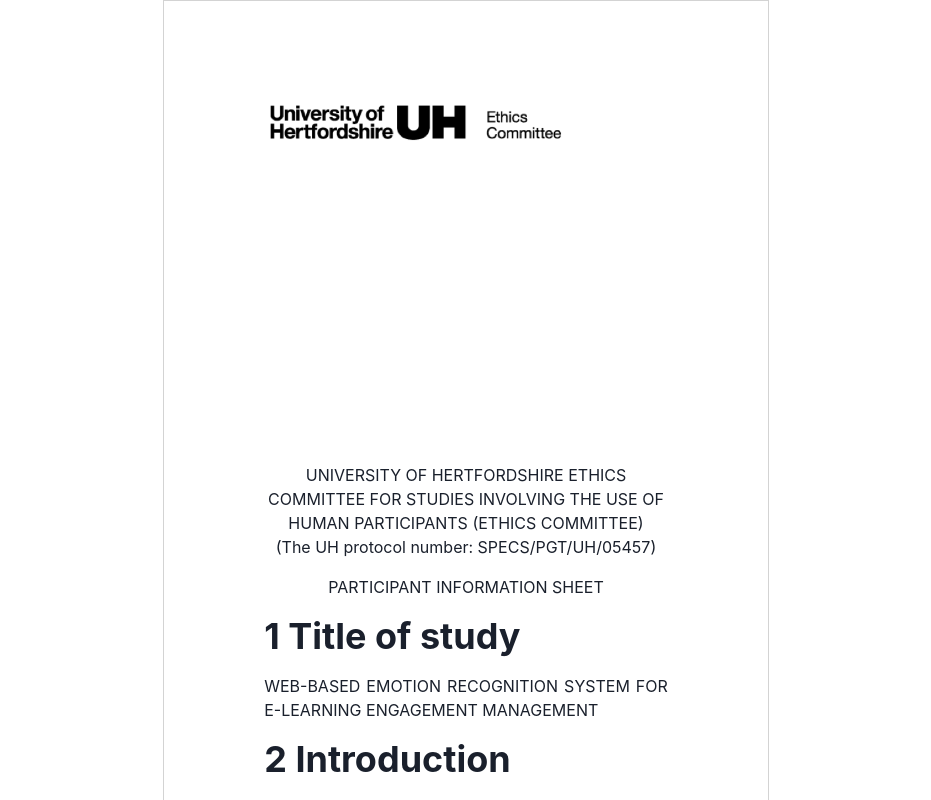
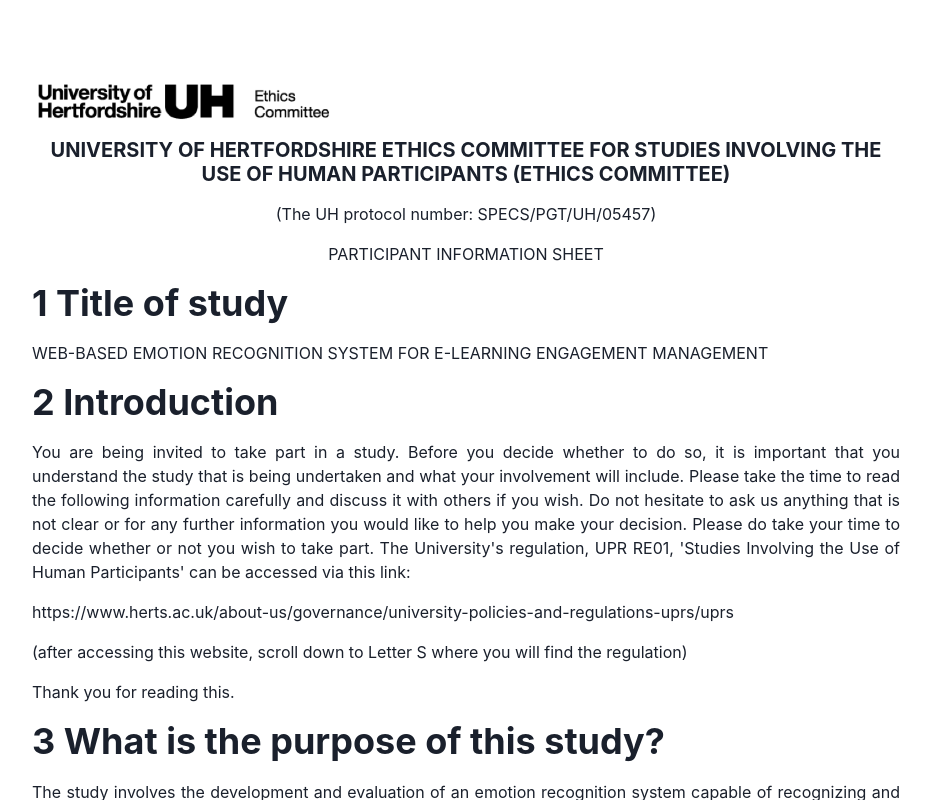
Before and after one commit to temitopeakinsoto/thesis, a React (Create React App) app: page / in a window 1280 px wide. Shown: the top 800 px of the page, without its empty margins (174-1105 px from the left). Built offline with nearby package versions, Linux system fonts and the light colour scheme.

Commit message:
Use reponsive font size for headings

```diff
--- a/src/pages/Information.jsx
+++ b/src/pages/Information.jsx
@@ -1,25 +1,18 @@
 import React from "react";
 import { Link } from "react-router-dom";
-import {
-  Box,
-  Text,
-  Container,
-  Heading,
-  Button,
-  VStack,
-} from "@chakra-ui/react";
+import { Box, Text, Container, Heading, Button } from "@chakra-ui/react";
 import logo from "../../src/images/logo.png";
 import { INFORMATION } from "../words";
 
 function InformationSheet() {
   return (
-    <Container className="consent-form" p={100}>
-      <Box textAlign="left" mb={80}>
-        <img src={logo} width="300" />
+    <Container maxWidth={"900px"} pt={20} textAlign="center">
+      <Box textAlign="left">
+        <img src={logo} width={["300px", "350px", "400px"]} />
       </Box>
-      <Text textAlign="center" as="h3">
+      <Heading size="md" mb={4} mt={4}>
         {INFORMATION.HEADING}
-      </Text>
+      </Heading>
       <Text mb={4} as="h3">
         (The UH protocol number: SPECS/PGT/UH/05457)
       </Text>
```
